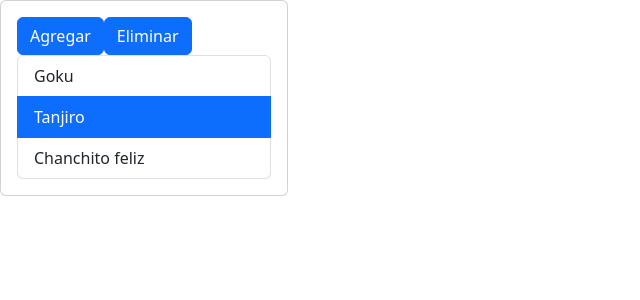
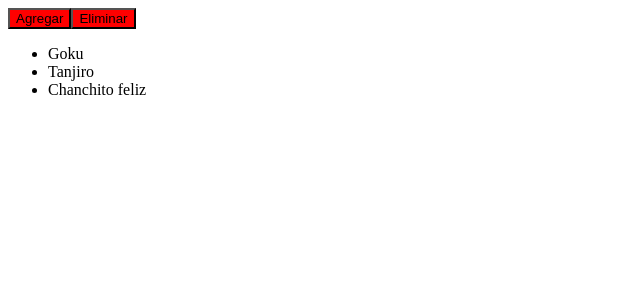
Before and after one commit to HolaMundoDev/ultimate-react, a React (Vite) app in the folder react-app/: page / in a window 1280 px wide. Shown: the top 300 px of the page, without its empty margins (0-640 px from the left). Built offline with nearby package versions, Linux system fonts and the light colour scheme.

Commit message:
Sección 3: Estilos. - Clase 02. Inline style.

```diff
--- a/react-app/src/Components/Button.tsx
+++ b/react-app/src/Components/Button.tsx
@@ -6,9 +6,14 @@ type Props = {
   onClick: () => void;
 };
 
+const styles = {
+  backgroundColor: "red",
+};
+
 const Button = ({ children, isLoading, onClick }: Props) => {
   return (
     <button
+      style={styles}
       onClick={onClick}
       disabled={isLoading}
       type="button"
--- a/react-app/src/main.tsx
+++ b/react-app/src/main.tsx
@@ -1,7 +1,7 @@
 import React from "react";
 import ReactDOM from "react-dom/client";
 import App from "./App.tsx";
-import "bootstrap/dist/css/bootstrap.min.css";
+// import "bootstrap/dist/css/bootstrap.min.css";
 
 ReactDOM.createRoot(document.getElementById("root")!).render(
   <React.StrictMode>
```
